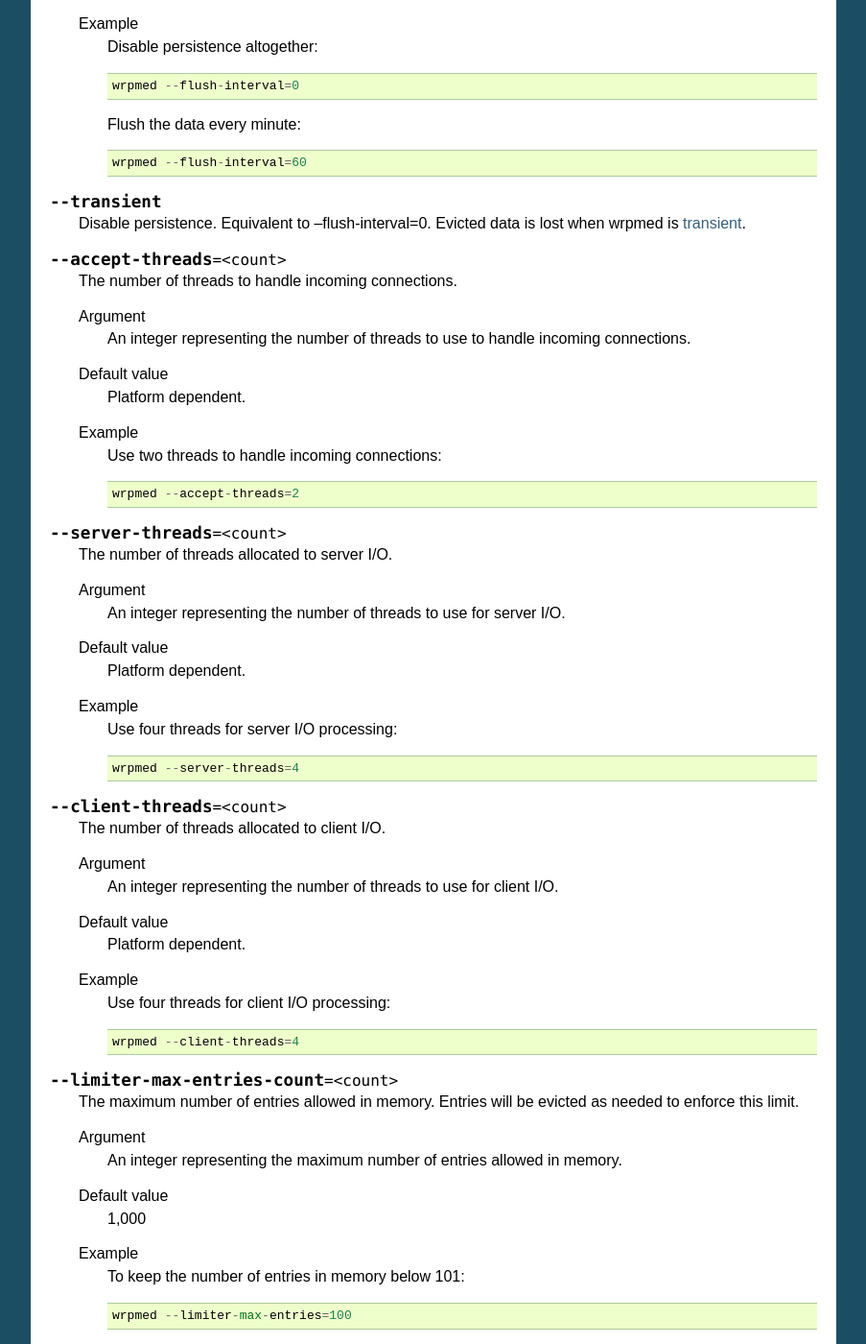
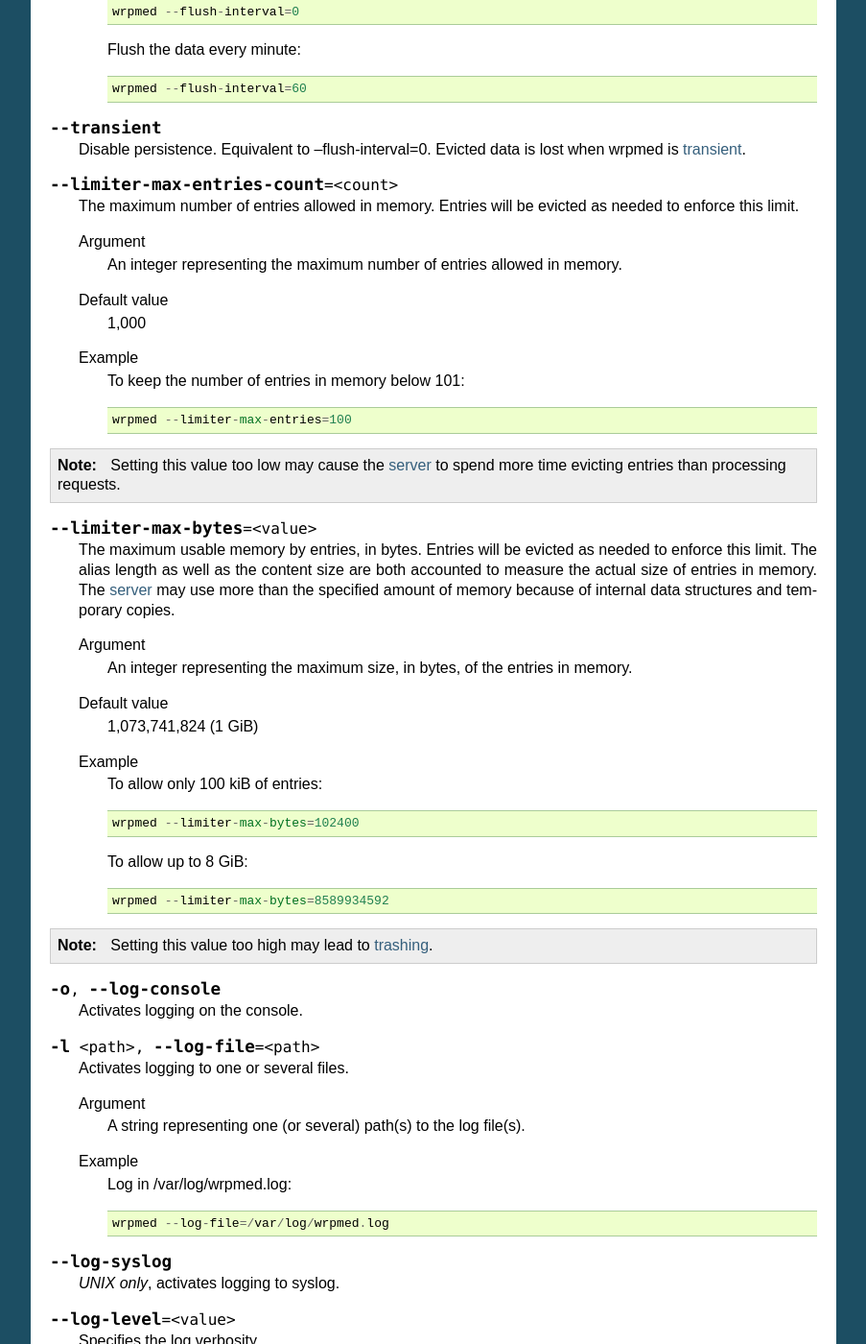
Before and after one commit to iltommi/qdb-documentation, a Sphinx documentation site: the page built from source/reference/wrpmed.rst, in a window 1280 px wide and 1400 px high, scrolled down 4843 px. Shown: the whole window at 96% size, without its empty margins (198-1101 px from the left). Built offline with Sphinx 7.4.7, drawn with Linux system fonts in a browser that asks for light colours; formulas are drawn with MathJax 3; some of the changed text lies outside the part shown.

Commit message:
Update documentation for 0.6.5

```diff
--- a/source/reference/wrpmed.rst
+++ b/source/reference/wrpmed.rst
@@ -26,9 +26,6 @@ Cheat sheet
  :option:`--peer`                      one peer to form a hive
  :option:`--flush-interval`            persistence flush            10
  :option:`--transient`                 disable persistence
- :option:`--accept-threads`            accepter threads count       platform dependent
- :option:`--server-threads`            server threads count         platform dependent
- :option:`--client-threads`            client threads count         platform dependent
  :option:`--limiter-max-entries-count` max entries in cache 10000
  :option:`--limiter-max-bytes`         max bytes in cache           1 GiB
  :option:`-o`                          log on console
@@ -251,51 +248,6 @@ The arguments format is parameter dependent.
 
     Disable persistence. Equivalent to --flush-interval=0. Evicted data is lost when wrpmed is :term:`transient`.
 
-.. option:: --accept-threads=<count>
-
-    The number of threads to handle incoming connections.
-
-    Argument
-        An integer representing the number of threads to use to handle incoming connections.
-
-    Default value
-        Platform dependent.
-
-    Example
-        Use two threads to handle incoming connections::
-
-            wrpmed --accept-threads=2
-
-.. option:: --server-threads=<count>
-
-    The number of threads allocated to server I/O.
-
-    Argument
-        An integer representing the number of threads to use for server I/O.
-
-    Default value
-        Platform dependent.
-
-    Example
-        Use four threads for server I/O processing::
-
-            wrpmed --server-threads=4
-
-.. option:: --client-threads=<count>
-
-    The number of threads allocated to client I/O.
-
-    Argument
-        An integer representing the number of threads to use for client I/O.
-
-    Default value
-        Platform dependent.
-
-    Example
-        Use four threads for client I/O processing::
-
-            wrpmed --client-threads=4
-
 .. option:: --limiter-max-entries-count=<count>
 
     The maximum number of entries allowed in memory. Entries will be evicted as needed to enforce this limit.
```
Also changed, not shown: source/api/c.rst (+26 -4 lines), source/changes.rst (+14 -0 lines), source/reference/wrpme_httpd.rst (+8 -7 lines), source/reference/wrpme_shell.rst (+40 -5 lines).
